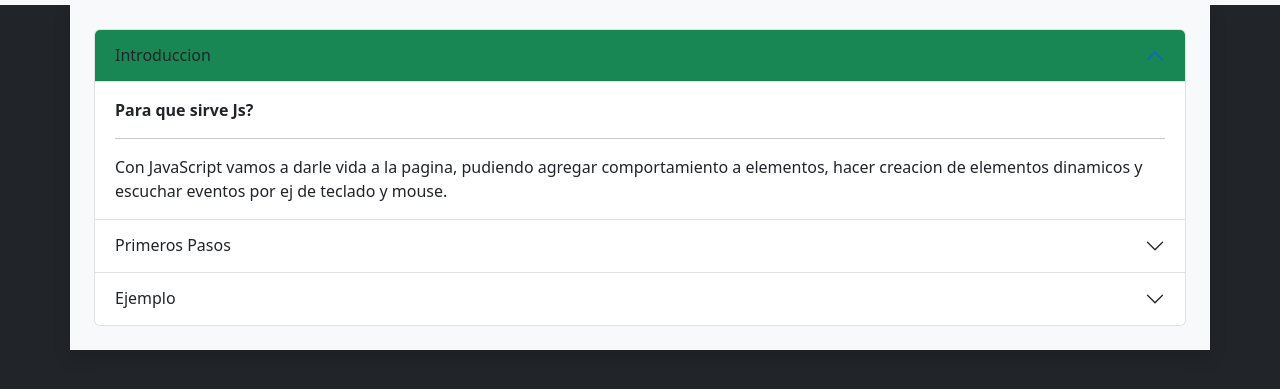
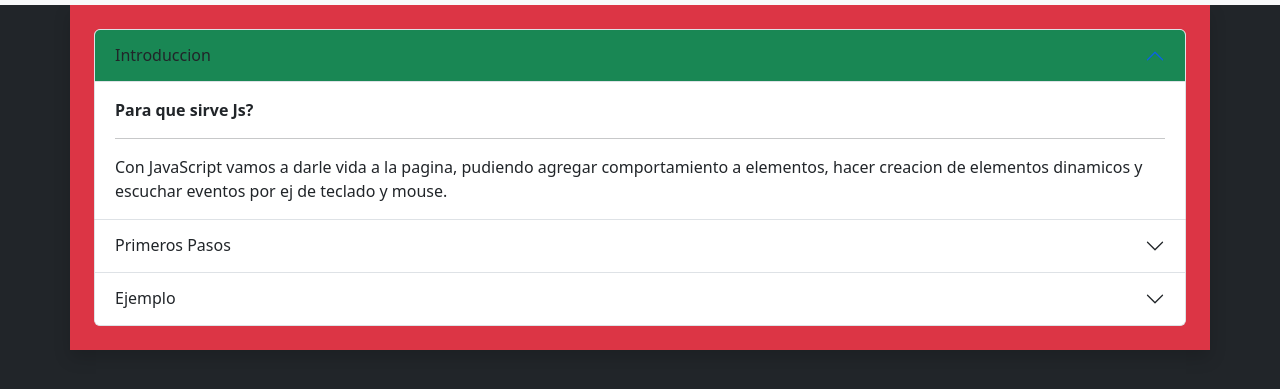
Before and after one commit to MaxBernasconiCodes/RollingCode_3i_Js, a plain HTML site: page index.html in a window 1280 px wide. Shown: the part 51-440 px from the top of the page. Drawn offline with nearby package versions, Linux system fonts and the light colour scheme.

Commit message:
cambio a danger de bg

```diff
--- a/index.html
+++ b/index.html
@@ -34,7 +34,7 @@
           </nav>
     </header>
 
-    <main class="container-lg d-grid m-auto justify-content-center align-items-center shadow p-4 bg-light">
+    <main class="container-lg d-grid m-auto justify-content-center align-items-center shadow p-4 bg-danger">
         <div class="accordion w-100" id="accordionPanelsStayOpenExample">
             <div class="accordion-item">
               <h2 class="accordion-header" id="panelsStayOpen-headingOne">
```
